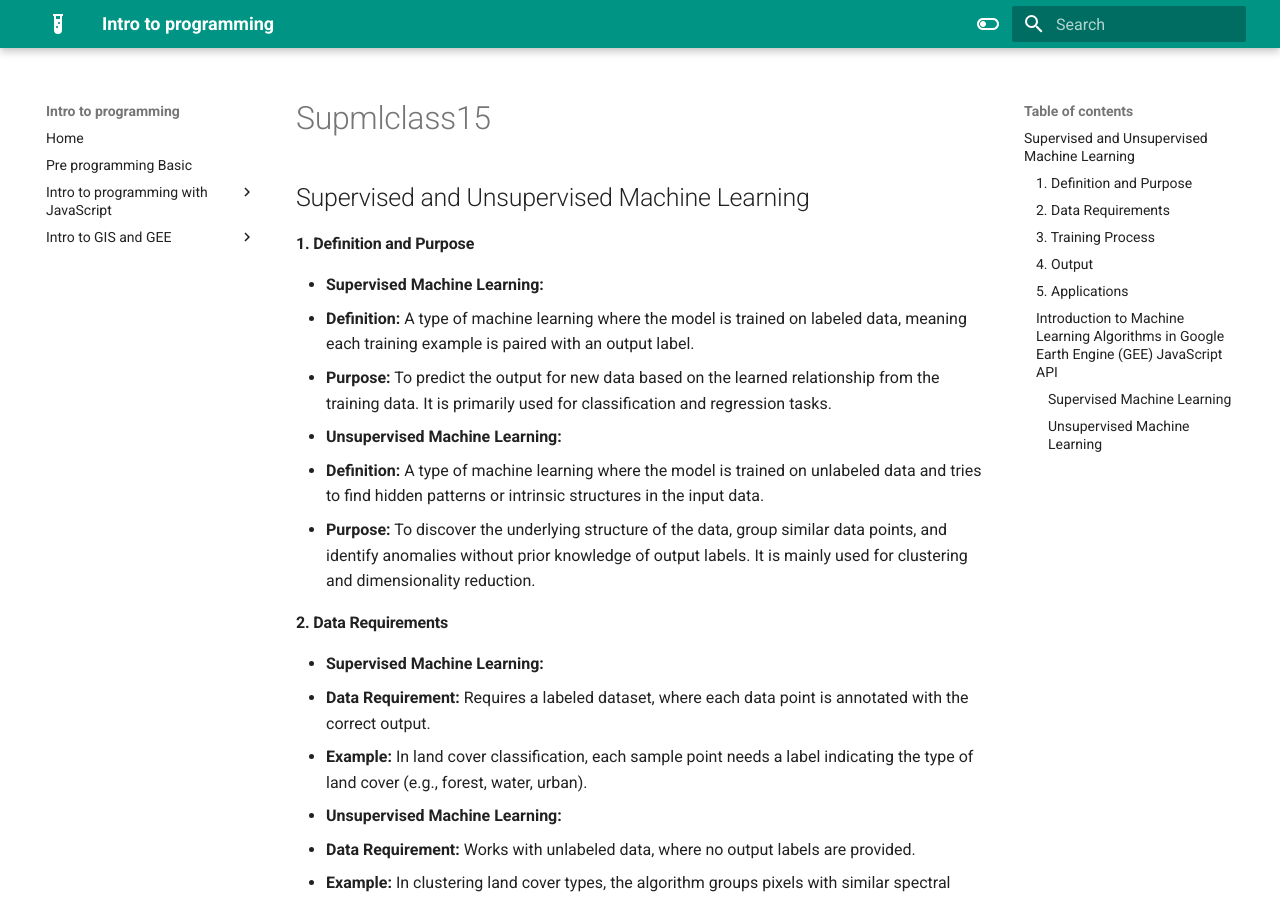
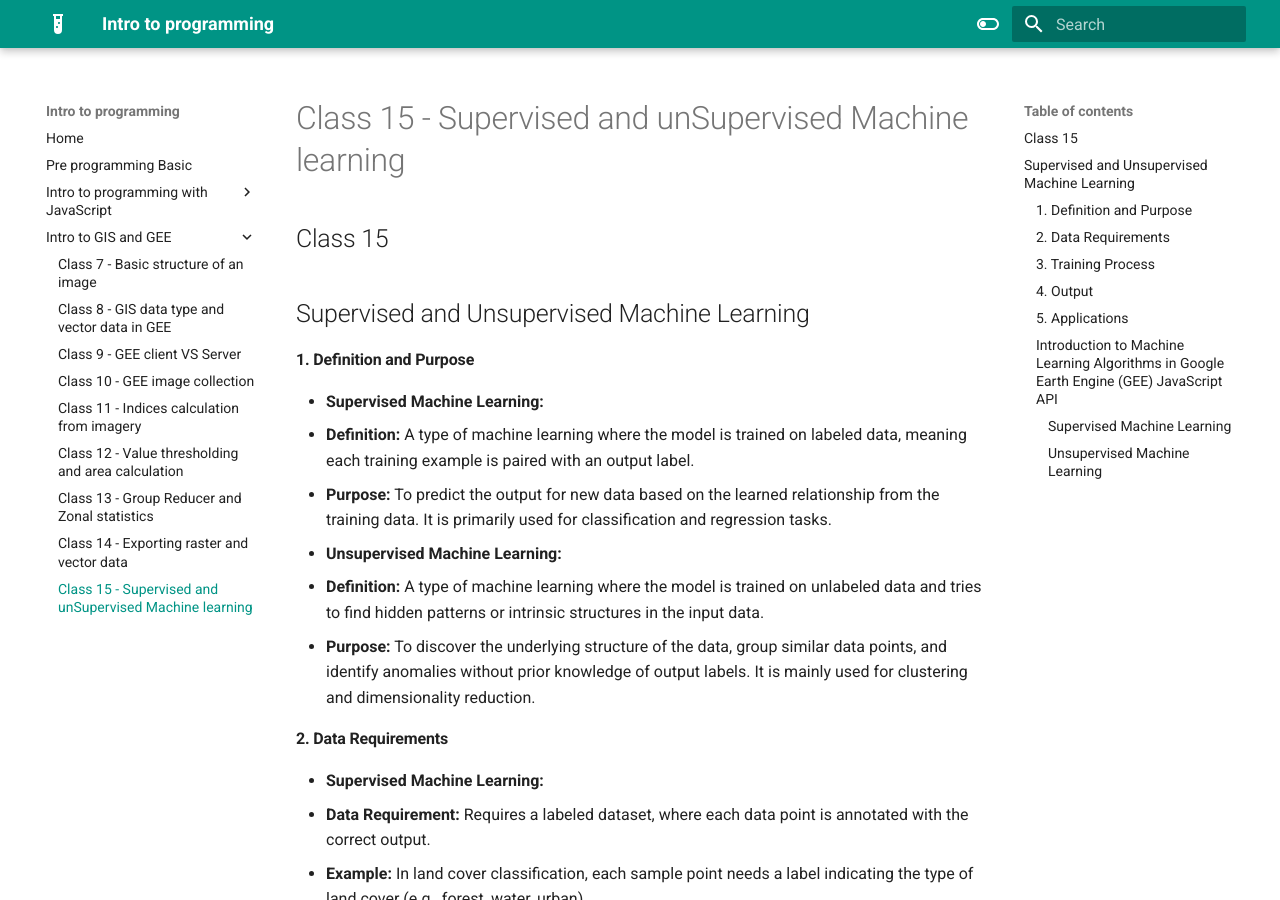
Before and after one commit to ramiz-moktader/geospatial-programming-course, an MkDocs documentation site: the page built from docs/supmlclass15.md, in a window 1280 px wide and 900 px high. Built offline with MkDocs 1.6.1 and Material for MkDocs 9.7.7, drawn with Linux system fonts in a browser that asks for light colours; part of the change alters nothing that is shown; some of the changed text lies outside the part shown.

Commit message:
updaded class 15

```diff
--- a/docs/supmlclass15.md
+++ b/docs/supmlclass15.md
@@ -1,4 +1,8 @@
+## Class 15
+
 ## Supervised and Unsupervised Machine Learning
+
+
 
 #### 1. Definition and Purpose
 
--- a/mkdocs.yml
+++ b/mkdocs.yml
@@ -20,7 +20,7 @@ nav:
      - Class 12 - Value thresholding and area calculation : mapThreasholdingclass12.md
      - Class 13 - Group Reducer and Zonal statistics  : groupReducerClass13.md
      - Class 14 - Exporting raster and vector data : exportingDataClass14.md
-     - Class 15 - Supervised and unSupervised Machine learning : exportingDataClass14.md
+     - Class 15 - Supervised and unSupervised Machine learning : supmlclass15.md
 
 
 site_author: Ramiz moktader
```
